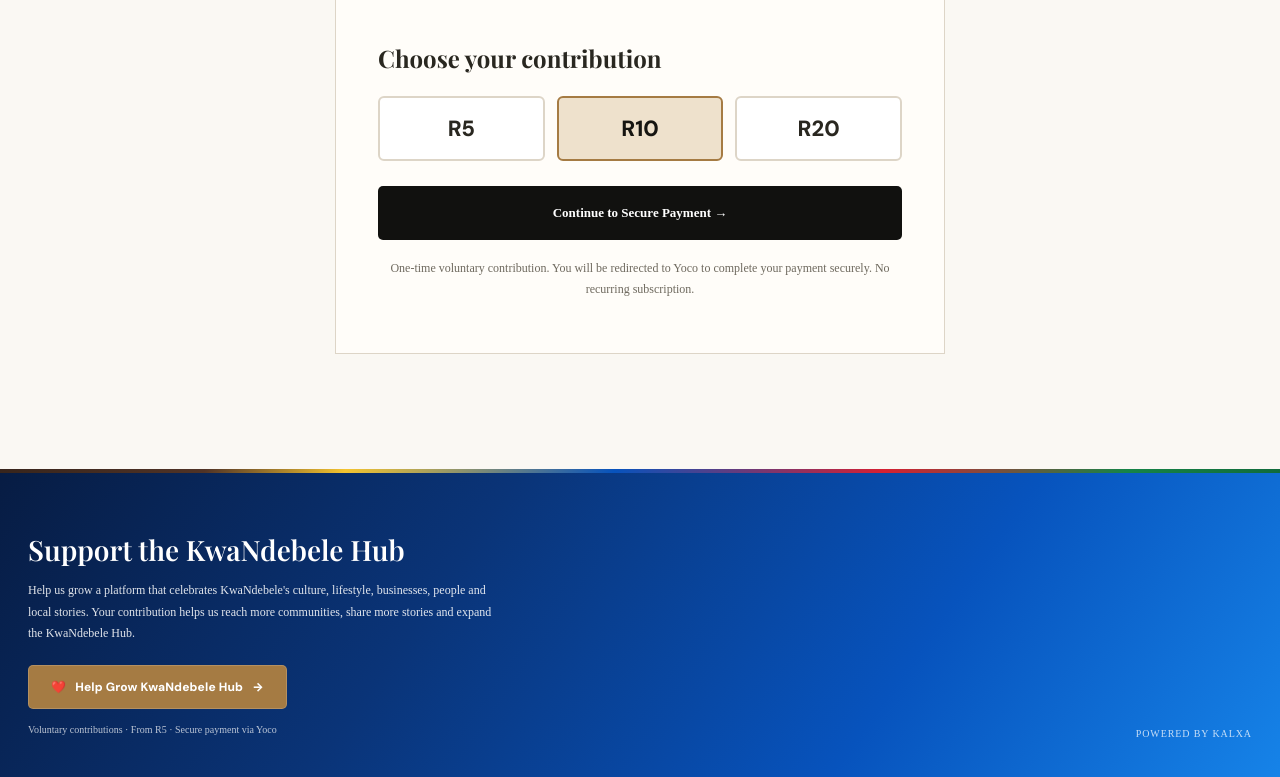
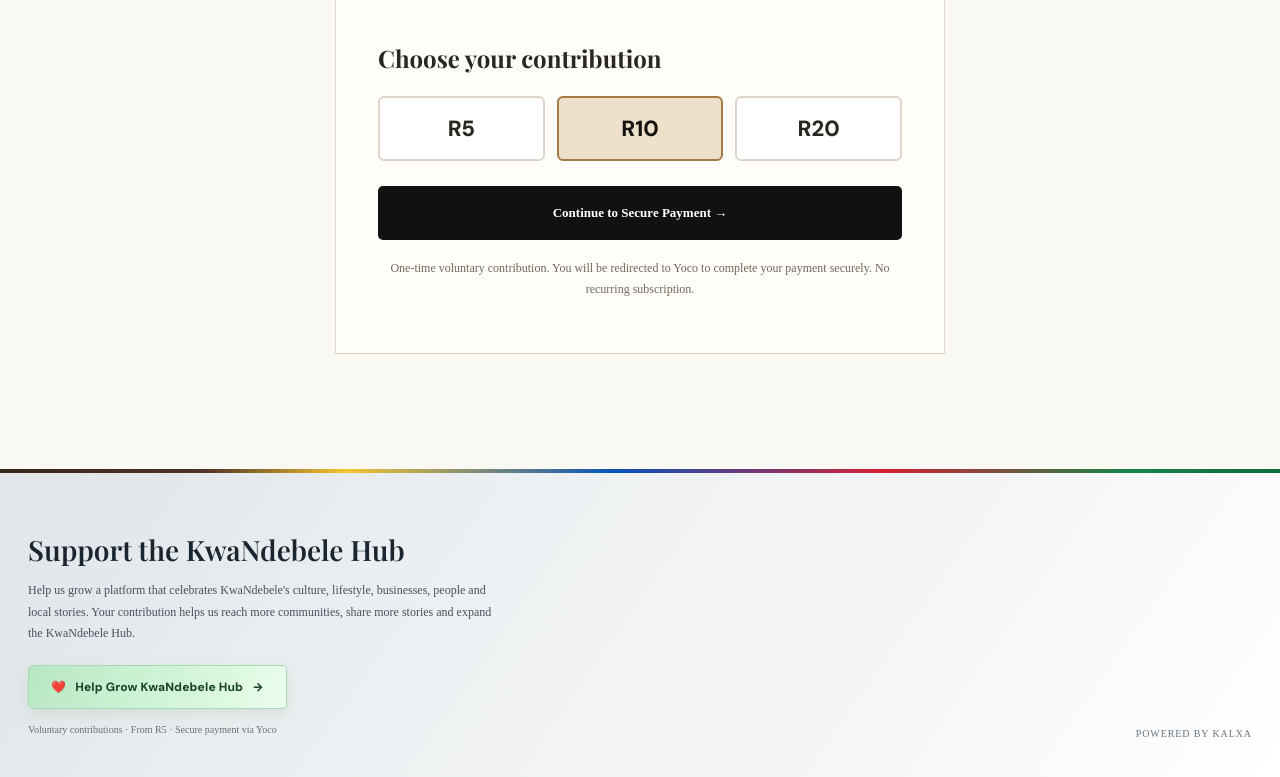
Before and after one commit to LasieHlongwane/kalxa-stories, a Flask app: page /support-kwandebele in a window 1280 px wide. Shown: the part 283-1060 px from the top of the page. Run offline with Flask 3, Linux system fonts and the light colour scheme; some web fonts are replaced.

Commit message:
Update footer and donation button styles to gradients

```diff
--- a/app/templates/base.html
+++ b/app/templates/base.html
@@ -216,16 +216,59 @@
 
 
             /* =================================================
-               NEW FOOTER BLUE GRADIENT
+               NEW FOOTER LIGHT-GREY GRADIENT
+
+               Soft silver → light grey → white-grey
             ================================================= */
 
             --kalxa-footer-gradient:
                 linear-gradient(
                     125deg,
-                    #071c43 0%,
-                    #0a3478 35%,
-                    #0753bd 70%,
-                    #1683e8 100%
+                    #e1e4e8 0%,
+                    #edf0f2 35%,
+                    #f5f6f7 70%,
+                    #ffffff 100%
+                );
+
+
+            /* =================================================
+               NEW DONATION BUTTON LIGHT-GREEN GRADIENT
+            ================================================= */
+
+            --kalxa-donation-gradient:
+                linear-gradient(
+                    120deg,
+                    #b8e6c3 0%,
+                    #c9f2d1 40%,
+                    #dcf8df 75%,
+                    #edfff0 100%
+                );
+
+
+            /* =================================================
+               DONATION BUTTON HOVER GRADIENT
+            ================================================= */
+
+            --kalxa-donation-hover-gradient:
+                linear-gradient(
+                    120deg,
+                    #9dd9ad 0%,
+                    #b6e8c0 50%,
+                    #d2f4d8 100%
+                );
+
+
+            /* =================================================
+               PUBLISH WITH KALXA WHITE GRADIENT
+            ================================================= */
+
+            --kalxa-publish-gradient:
+                linear-gradient(
+                    135deg,
+                    #ffffff 0%,
+                    #fcfcfd 35%,
+                    #f7f8fa 70%,
+                    #eef1f4 100%
                 );
 
         }
@@ -1210,13 +1304,11 @@
             padding:
                 62px 0 38px;
 
-            /* UPDATED: BLUE GRADIENT */
-
             background:
                 var(--kalxa-footer-gradient);
 
             color:
-                #ffffff;
+                var(--kalxa-ink);
 
         }
 
@@ -1286,7 +1378,7 @@
             font-weight: 600;
 
             color:
-                #ffffff;
+                #1b2530;
 
         }
 
@@ -1298,7 +1390,7 @@
             margin: 0;
 
             color:
-                rgba(255, 255, 255, .88);
+                #47515d;
 
             font-size: 12px;
 
@@ -1327,15 +1421,15 @@
                 13px 22px;
 
             border:
-                1px solid rgba(255, 255, 255, .16);
+                1px solid #a7d9b2;
 
             border-radius: 5px;
 
             background:
-                var(--kalxa-gold);
-
-            color:
-                #ffffff;
+                var(--kalxa-donation-gradient);
+
+            color:
+                #19452a;
 
             font-family:
                 var(--kalxa-sans);
@@ -1348,9 +1442,13 @@
 
             text-decoration: none;
 
+            box-shadow:
+                0 5px 16px rgba(46, 124, 69, .12);
+
             transition:
                 background .2s ease,
-                transform .2s ease;
+                transform .2s ease,
+                box-shadow .2s ease;
 
         }
 
@@ -1385,7 +1487,7 @@
             font-size: 10px !important;
 
             color:
-                rgba(255, 255, 255, .72) !important;
+                #64717b !important;
 
         }
 
@@ -1397,7 +1499,7 @@
         .footer-small {
 
             color:
-                rgba(255, 255, 255, .76);
+                #69747e;
 
             font-size: 10px;
 
```
Also changed, not shown: other parts of app/templates/base.html (+65 -8 lines).
